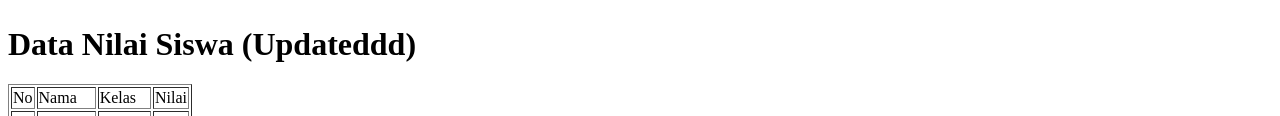
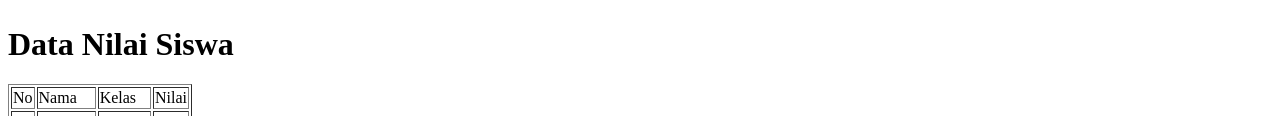
Before and after one commit to HarisMI40/eskul_web, a plain HTML site: page index.html in a window 1280 px wide. Shown: the part 766-882 px from the top of the page. Drawn offline with Linux system fonts and the light colour scheme.

Commit message:
Add files via upload

```diff
--- a/index.html
+++ b/index.html
@@ -8,7 +8,7 @@
 </head>
 <body>
     <img src="https://marketplace.canva.com/EAFHjtIUrDY/2/0/1600w/canva-merah-modern-dirgahayu-republik-indonesia-untuk-banner-QziYPqvpWlw.jpg" alt="" width="80%">
-    <h1>Data Nilai Siswa (Updateddd)</h1>
+    <h1>Data Nilai Siswa</h1>
     <table border="1">
         <tr>
             <td>No</td>
```
